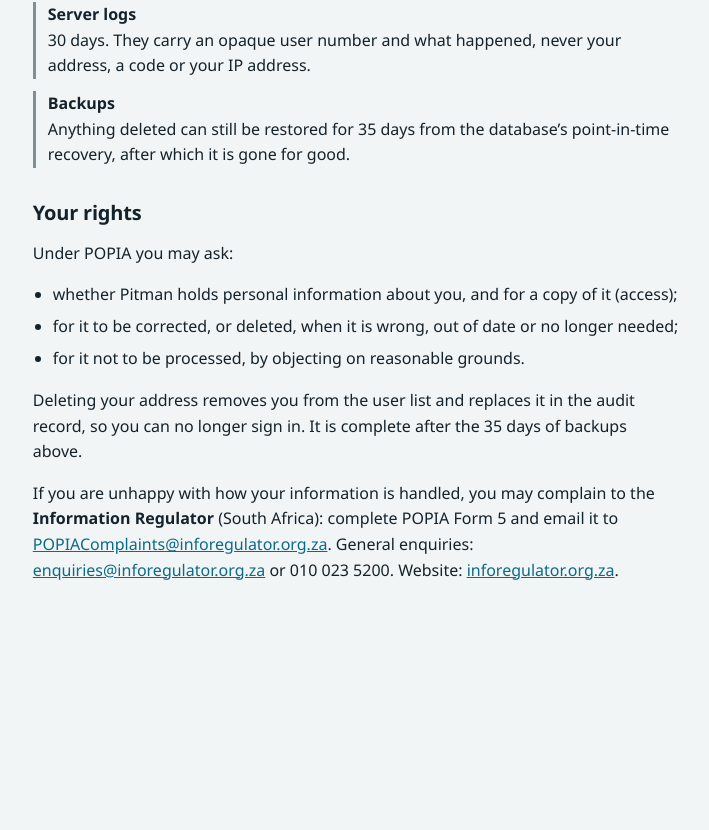
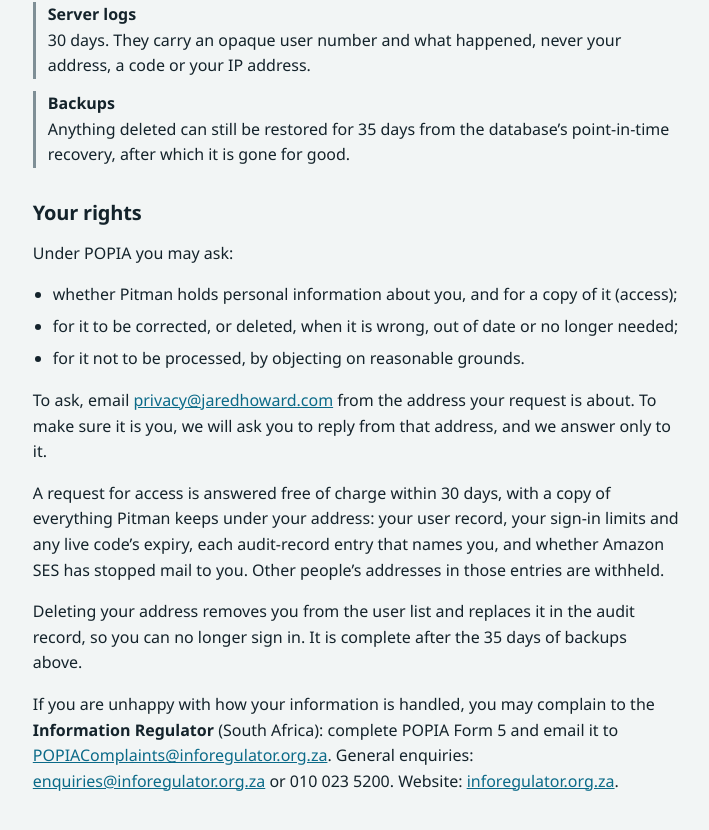
Before and after one commit to Absence0760/pitman, a SvelteKit app in the folder frontend/: page /privacy in a window 1280 px wide. Shown: the part 1704-2534 px from the top of the page, without its empty margins (284-993 px from the left). Before the commit the page ends 2351 px from the top, so only its background shows below. Built offline with nearby package versions, Linux system fonts and the light colour scheme.

Commit message:
feat(privacy): tell people how to ask for access and what they get

```diff
--- a/frontend/src/routes/privacy/+page.svelte
+++ b/frontend/src/routes/privacy/+page.svelte
@@ -115,6 +115,19 @@
 			<li>for it not to be processed, by objecting on reasonable grounds.</li>
 		</ul>
 		<p>
+			{#if PRIVACY_CONTACT.email}
+				To ask, email <a href={`mailto:${PRIVACY_CONTACT.email}`}>{PRIVACY_CONTACT.email}</a> from the address your request is about.
+			{:else}
+				To ask, write to the admin who added you, from the address your request is about.
+			{/if}
+			To make sure it is you, we will ask you to reply from that address, and we answer only to it.
+		</p>
+		<p>
+			A request for access is answered free of charge within 30 days, with a copy of everything Pitman keeps under your address: your user record,
+			your sign-in limits and any live code’s expiry, each audit-record entry that names you, and whether Amazon SES has stopped mail to you. Other
+			people’s addresses in those entries are withheld.
+		</p>
+		<p>
 			Deleting your address removes you from the user list and replaces it in the audit record, so you can no longer sign in. It is complete after the
 			35 days of backups above.
 		</p>
```
Also changed, not shown: 1 other file (tests, documents, lock files or other folders).
